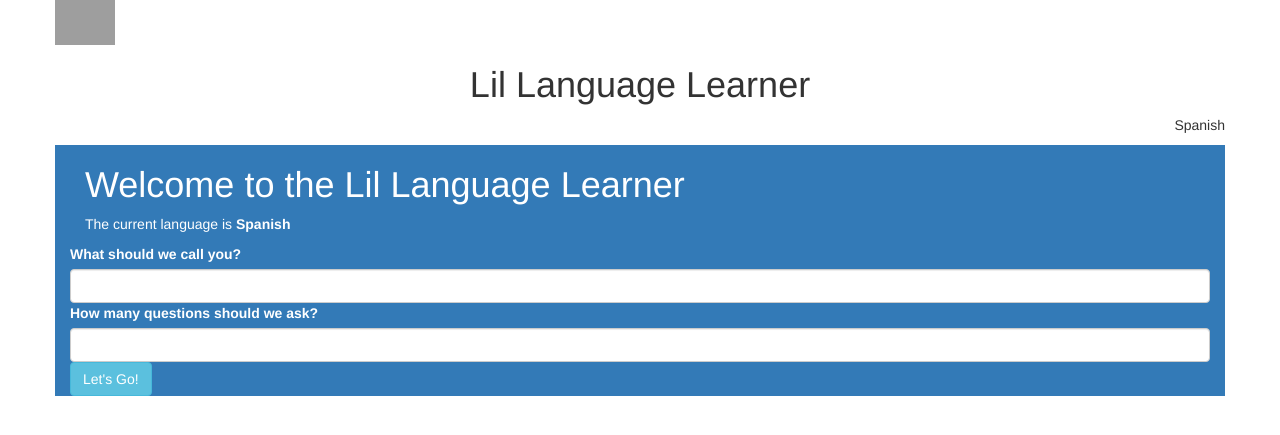
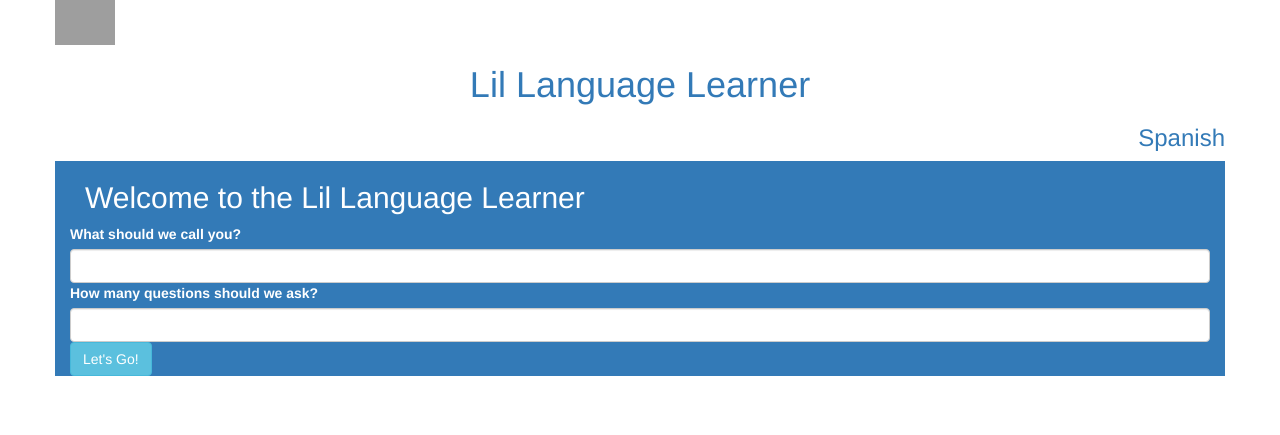
Before and after one commit to kdando/LilLanguageLearner, a Flask app: page / in a window 1280 px wide. Shown: the top 435 px of the page. Run offline with Flask 3, Linux system fonts and the light colour scheme; some libraries are stand-ins or nearby versions; grey boxes are pictures that could not be loaded.

Commit message:
basic styling contiues..

```diff
--- a/templates/base.html
+++ b/templates/base.html
@@ -9,10 +9,10 @@
             <img src="{{ url_for('static', filename='globe.svg') }}" alt="Globe" width="60">
         </div>
         <div class="col-6 d-flex h-100">
-            <h1 class="text-center">Lil Language Learner</h1>
+            <h1 class="text-center text-primary">Lil Language Learner</h1>
         </div>
         <div class="col-3 d-flex h-100">
-            <p class="text-right">Spanish</p>
+            <h3 class="text-right text-primary">Spanish</h3>
         </div>
     </div>
 </div>
--- a/templates/index.html
+++ b/templates/index.html
@@ -3,10 +3,9 @@
 {% block title %}LLL - Welcome{% endblock %}
 
 {% block content %}
-<main class="container bg-primary">
+<main class="container bg-primary p-5">
     <div class="container">
-        <h1>Welcome to the Lil Language Learner</h1>
-        <p>The current language is <strong>Spanish</strong></p>
+        <h2>Welcome to the Lil Language Learner</h2>
     </div>
 
     <form action="/" method="POST">
```
